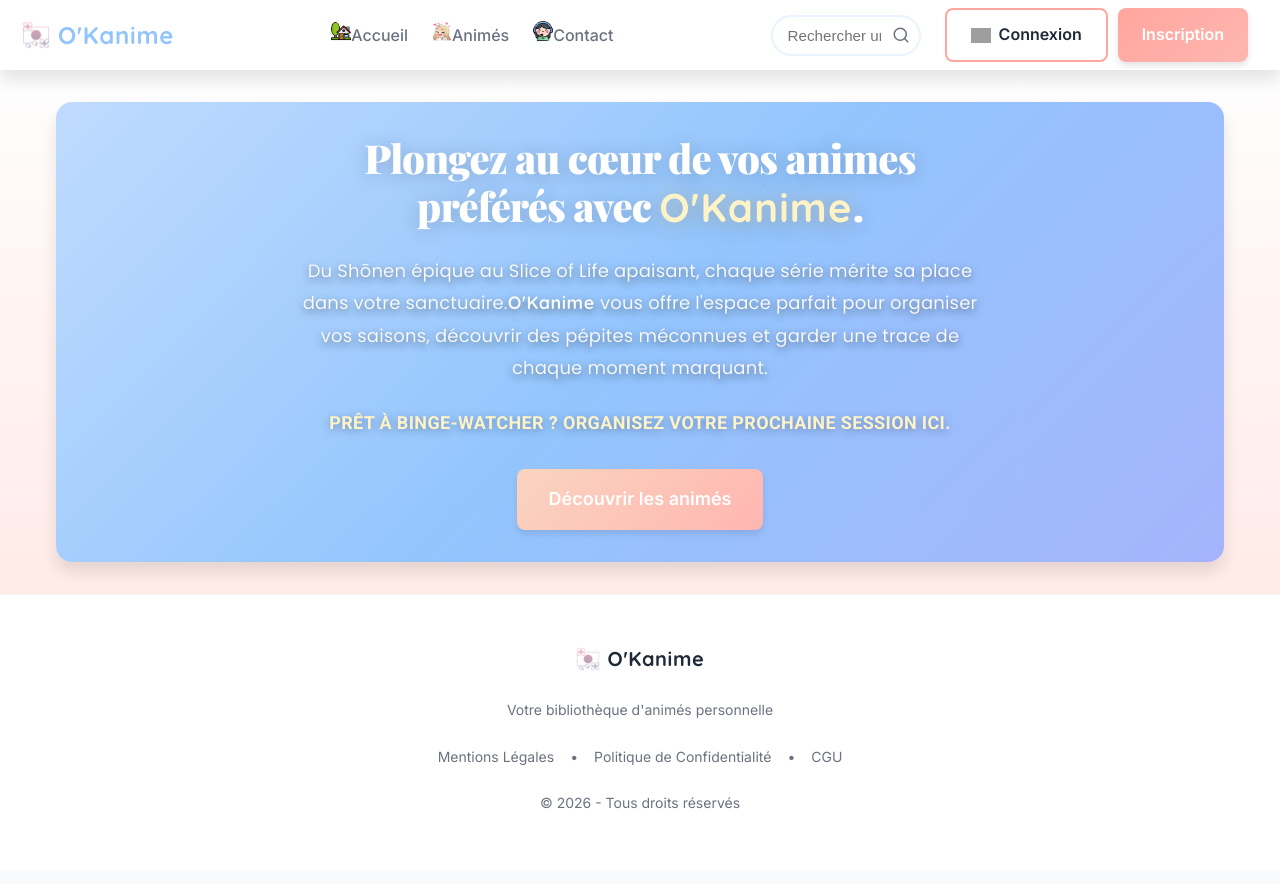
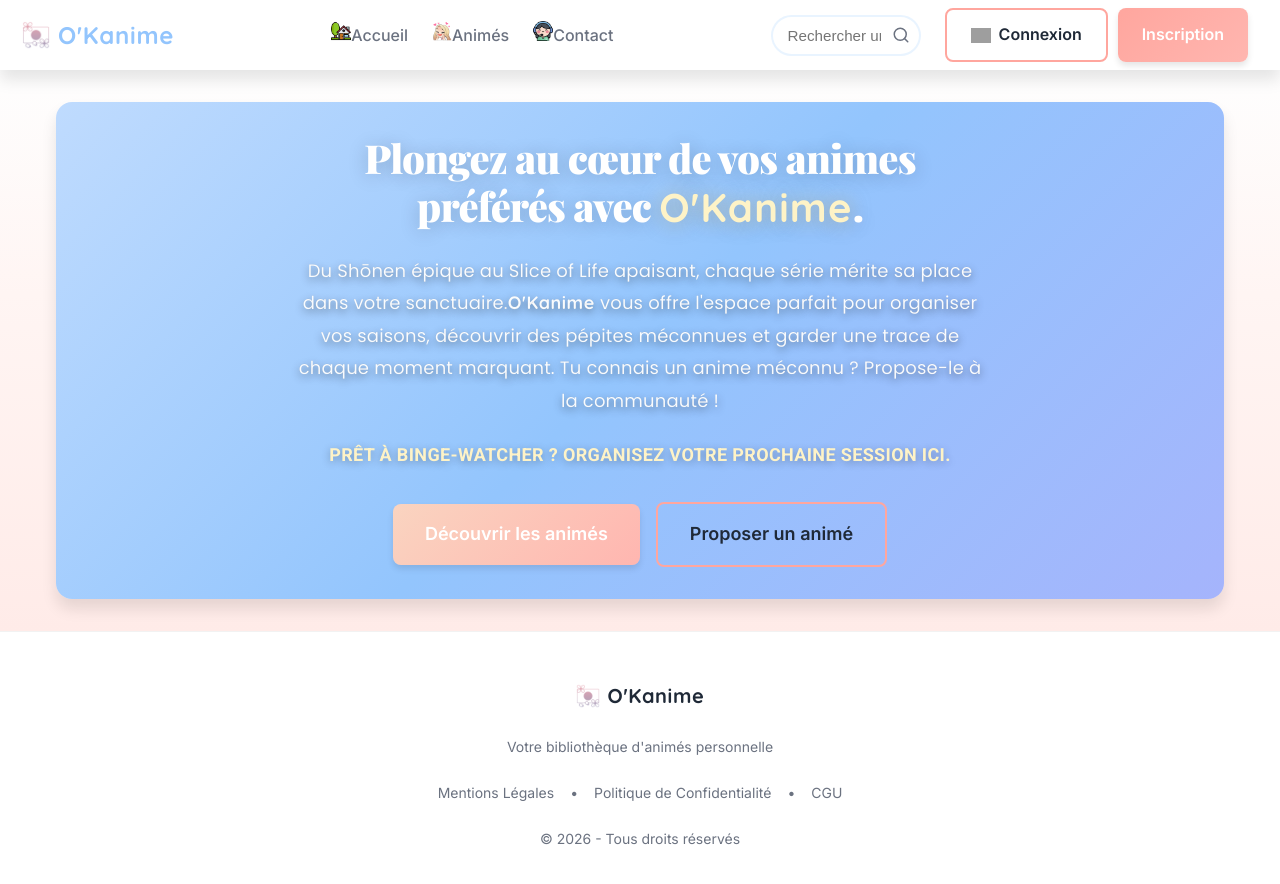
Before and after one commit to B-ludovic/okanime, a Next.js app in the folder frontend/: page / in a window 1280 px wide. Shown: the top 884 px of the page. Built offline with nearby package versions, Linux system fonts and the light colour scheme; no server answers; grey boxes are pictures that could not be loaded.

Commit message:
Feat(home): ajout CTA pour proposer un animé sur la page d'accueil

```diff
--- a/frontend/app/anime/ajouter/page.js
+++ b/frontend/app/anime/ajouter/page.js
@@ -254,7 +254,7 @@ function AjouterAnimeContent() {
           {!isEditMode && (
           <div className="ajout-anime-card jikan-search-card">
             <h2 className="jikan-search-title">
-              Rechercher sur Jikan (optionnel)
+              Rechercher sur Jikan (conseillé)
             </h2>
             <p className="jikan-search-subtitle">
               Trouvez un anime sur Jikan pour pré-remplir automatiquement le formulaire
--- a/frontend/app/page.js
+++ b/frontend/app/page.js
@@ -43,13 +43,19 @@ function Home() {
                 Du Shōnen épique au Slice of Life apaisant, chaque série mérite sa place dans votre sanctuaire.
                 <span className="brand-name">O&apos;Kanime</span> vous offre l&apos;espace parfait pour organiser vos saisons, découvrir des pépites méconnues
                 et garder une trace de chaque moment marquant.
+                Tu connais un anime méconnu ? Propose-le à la communauté !
               </p>
               <p className={styles.heroCtaText}>
                 Prêt à binge-watcher ? Organisez votre prochaine session ici.
               </p>
-              <Link href="/anime" className="btn btn-secondary btn-large">
-                Découvrir les animés
-              </Link>
+              <div className={styles.heroButtons}>
+                <Link href="/anime" className="btn btn-secondary btn-large">
+                  Découvrir les animés
+                </Link>
+                <Link href="/anime/ajouter" className="btn btn-ghost btn-large">
+                  Proposer un animé
+                </Link>
+              </div>
             </div>
           </div>
 
--- a/frontend/styles/modules/Home.module.css
+++ b/frontend/styles/modules/Home.module.css
@@ -91,6 +91,14 @@
   text-shadow: 0 0 20px rgba(254, 243, 199, 0.5), 0 2px 20px rgba(0, 0, 0, 0.3);
 }
 
+.heroButtons {
+  display: flex;
+  gap: 1rem;
+  flex-wrap: wrap;
+  align-items: center;
+  justify-content: center;
+}
+
 /* Responsive */
 @media (max-width: 768px) {
   .heroTitle {
```
